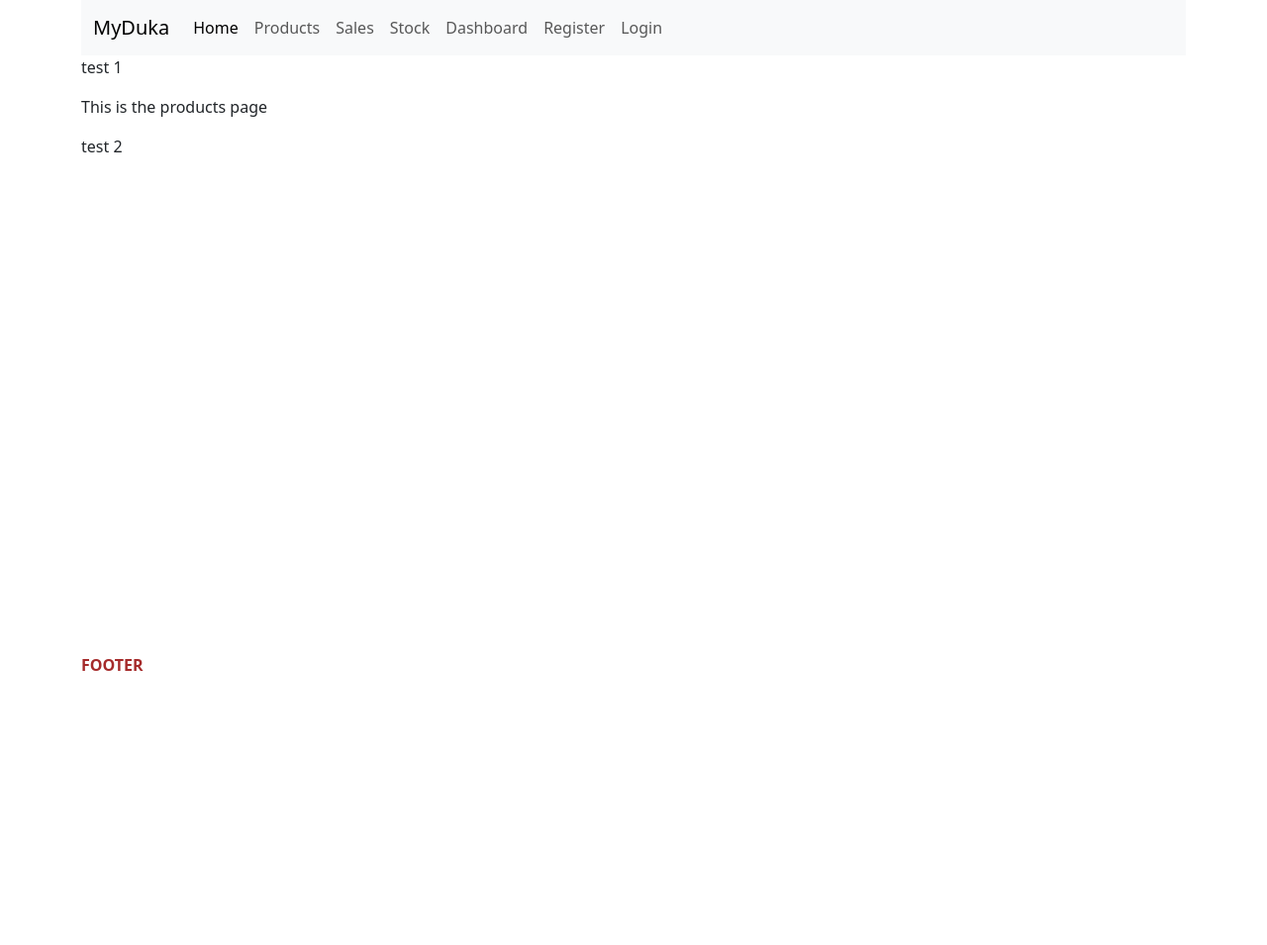
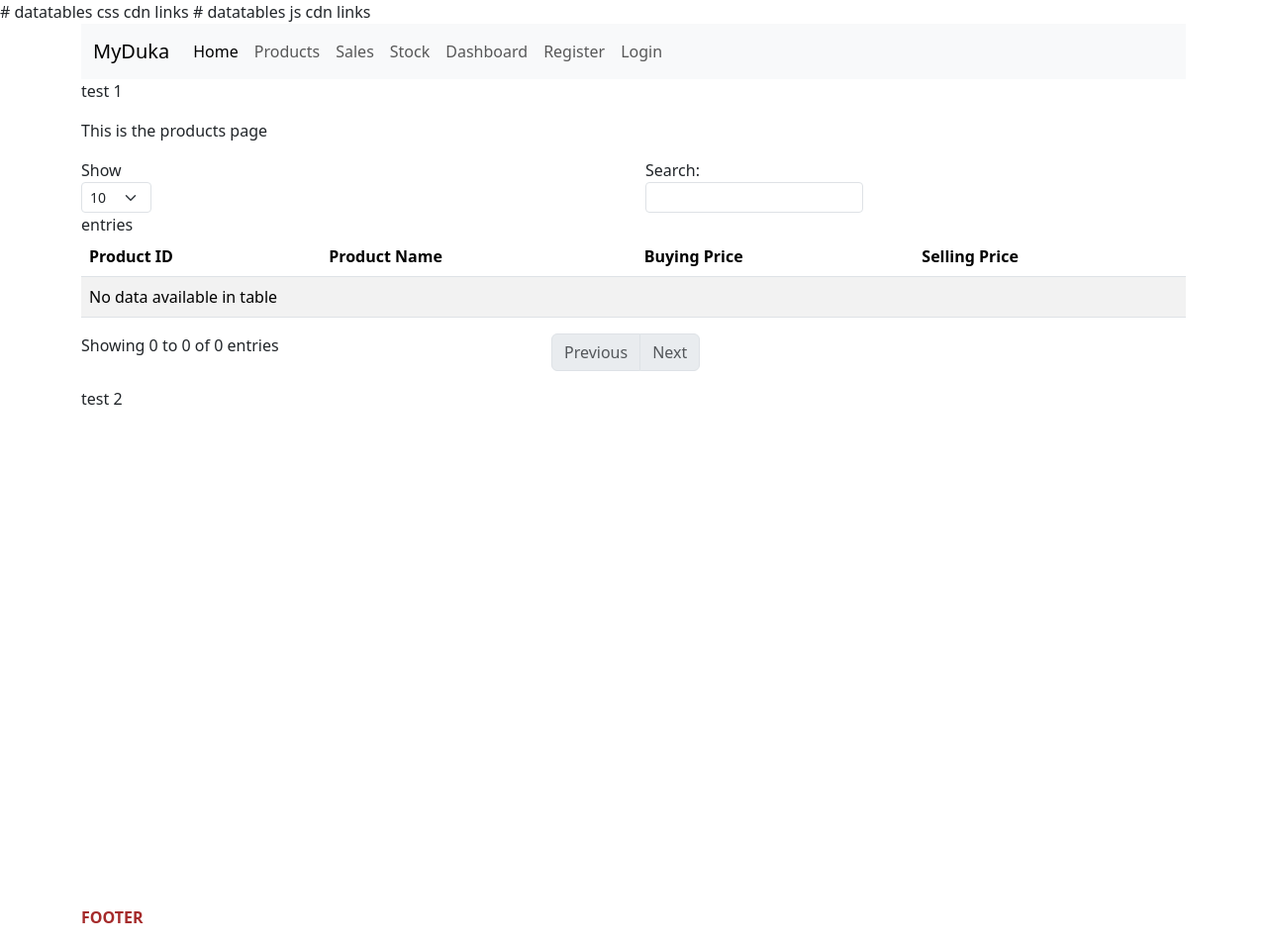
Before and after one commit to Sunguman/flask-myduka, a Flask app: page /products in a window 1280 px wide. Shown: the whole page at 99% size. Before the commit the page ends 678 px from the top, so only its background shows below. Run offline with Flask 3, Linux system fonts and the light colour scheme; data that the repository does not hold is empty; some libraries are stand-ins or nearby versions.

Commit message:
adding datables

```diff
--- a/main.py
+++ b/main.py
@@ -1,4 +1,5 @@
 from flask import Flask,render_template
+from database import get_products,get_sales,get_stock
 
 #Flask instance
 app = Flask(__name__)
@@ -14,17 +15,20 @@ def home(): #view function
 
 @app.route("/products")
 def products():
-    return render_template('products.html')
+    products_data = get_products()
+    return render_template('products.html',products_data=products_data)
 
 
 @app.route('/sales')
 def sales():
-    return render_template('sales.html')
+    sales_data = get_sales()
+    return render_template('sales.html',sales_data=sales_data)
 
 
 @app.route('/stock')
 def stock():
-    return render_template('stock.html')
+    stock_data =get_stock()
+    return render_template('stock.html',stock_data=stock_data)
 
 
 @app.route('/dashboard')
--- a/templates/base.html
+++ b/templates/base.html
@@ -4,7 +4,18 @@
 <head>
     <meta charset="UTF-8">
     <meta name="viewport" content="width=device-width, initial-scale=1.0">
+
     <link href="https://cdn.jsdelivr.net/npm/bootstrap@5.3.8/dist/css/bootstrap.min.css" rel="stylesheet" integrity="sha384-sRIl4kxILFvY47J16cr9ZwB07vP4J8+LH7qKQnuqkuIAvNWLzeN8tE5YBujZqJLB" crossorigin="anonymous">
+
+    # datatables css cdn links
+    <link href="stylesheet" href="https://cdnjs.cloudflare.com/ajax/libs/twitter-bootstrap/5.3.3/css/bootstrap.min.css">
+    <link href="stylesheet" href="https://cdn.datatables.net/2.3.8/css/dataTables.bootstrap5.css">
+
+    # datatables js cdn links
+    <script src="https://code.jquery.com/jquery-3.7.1.js"></script>
+    <script src="https://cdnjs.cloudflare.com/ajax/libs/twitter-bootstrap/5.3.3/js/bootstrap.bundle.min.js"></script>
+    <script src="https://cdn.datatables.net/2.3.8/js/dataTables.js"></script>
+    <script src="https://cdn.datatables.net/2.3.8/js/dataTables.bootstrap5.js"></script>
     <title>{% block title %} {% endblock %}</title>
 </head>
 
@@ -69,6 +80,9 @@
             <p>FOOTER</p>
         </div>
         <script src="https://cdn.jsdelivr.net/npm/bootstrap@5.3.8/dist/js/bootstrap.bundle.min.js" integrity="sha384-FKyoEForCGlyvwx9Hj09JcYn3nv7wiPVlz7YYwJrWVcXK/BmnVDxM+D2scQbITxI" crossorigin="anonymous"></script>
+        <script>
+            new DataTable('#example');
+        </script>
 
     </div>
 </body>
--- a/templates/login.html
+++ b/templates/login.html
@@ -1,5 +1,5 @@
 {% extends 'base.html' %}
-{% block title %} Home {% endblock %}
+{% block title %} Login {% endblock %}
 {% block content %}
 <div>
 
--- a/templates/products.html
+++ b/templates/products.html
@@ -1,11 +1,39 @@
 {% extends 'base.html' %}
-{% block title %} Home {% endblock %}
+{% block title %} products {% endblock %}
 {% block content %}
 <div>
 
 
 <p>This is the products page</p>
 
+<div>
+    <table id="example" class="table table-striped">
+        <thead>
+            <tr>
+                <th>Product ID</th>
+                <th>Product Name</th>
+                <th>Buying Price</th>
+                <th>Selling Price</th>
+
+            </tr>
+        </thead>
+        <tbody>
+            {% for product in products_data %}
+            <tr>
+                <td>{{product[0]}}</td>
+                <td>{{product[1]}}</td>
+                <td>{{product[2]}}</td>
+                <td>{{product[3]}}</td>
+
+            </tr>
+            {% endfor %}
+        </tbody>
+    </table>
+
+
+
+</div>
+
 
 </div>
 {% endblock %}
--- a/templates/register.html
+++ b/templates/register.html
@@ -1,5 +1,5 @@
 {% extends 'base.html' %}
-{% block title %} Home {% endblock %}
+{% block title %} register {% endblock %}
 {% block content %}
 <div>
 
--- a/templates/sales.html
+++ b/templates/sales.html
@@ -1,11 +1,13 @@
 {% extends 'base.html' %}
-{% block title %} Home {% endblock %}
+{% block title %} sales {% endblock %}
 {% block content %}
 <div>
 
 
 <p>This is the sales page</p>
 
+ {{ sales_data }}
+
 
 </div>
 {% endblock %}
--- a/templates/stock.html
+++ b/templates/stock.html
@@ -1,11 +1,13 @@
 {% extends 'base.html' %}
-{% block title %} Home {% endblock %}
+{% block title %} stock {% endblock %}
 {% block content %}
 <div>
 
 
 <p>This is the stock page</p>
 
+{{ stock_data }}
+
 
 </div>
 {% endblock %}
```
Also changed, not shown: readme.md.
